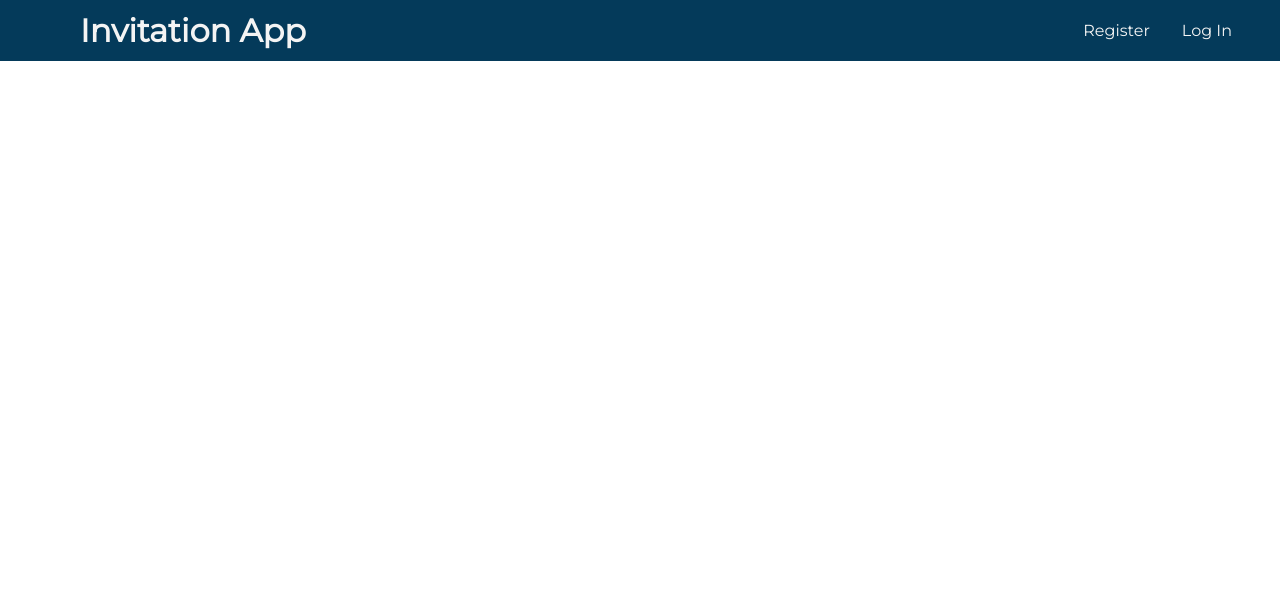
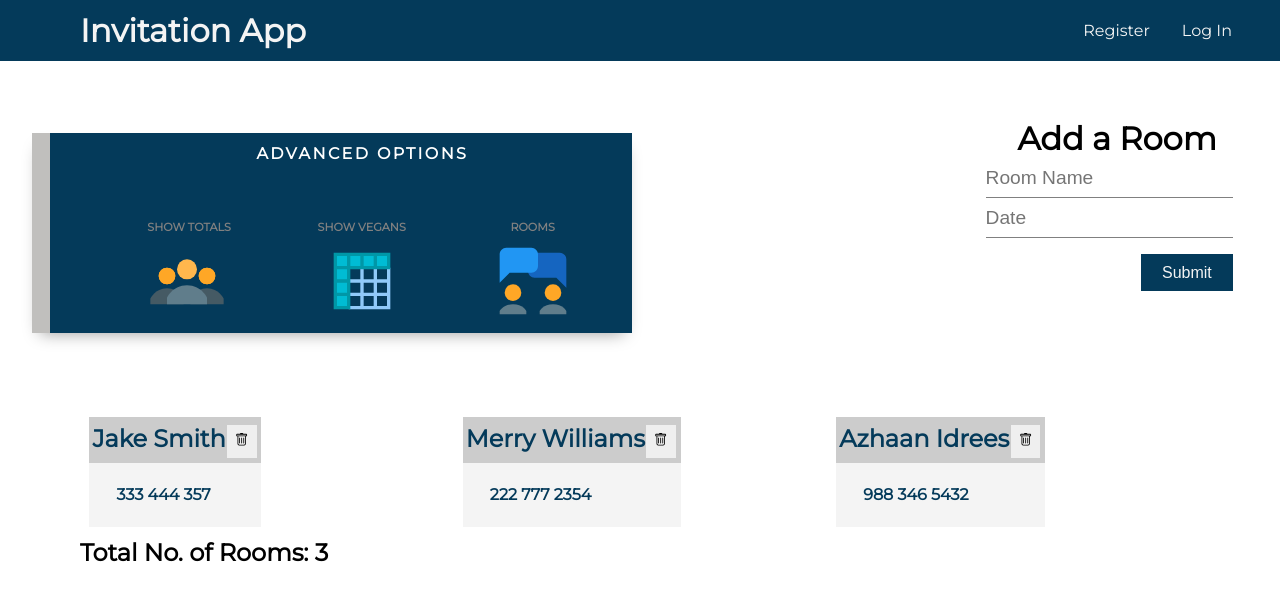
Before and after one commit to ilvalamberte/Invitation_app, a React (Create React App) app in the folder client/: page /House in a window 1280 px wide. Shown: the top 600 px of the page. Built offline with nearby package versions, Linux system fonts and the light colour scheme.

Commit message:
upto room and room state static

```diff
--- a/client/src/App.js
+++ b/client/src/App.js
@@ -11,7 +11,8 @@ import Register from './components/pages/Register.js'
 import Login from './components/pages/Login.js'
 import setToken from '../src/utils/setToken.js'
 import VeganGuest from '../src/components/guests/VeganGuest.js'
-
+import { House } from './components/pages/House';
+import RoomState from './context/roomContext/RoomState.js'
 
 
 if (localStorage.token) {
@@ -25,6 +26,7 @@ function App() {
   return (
     <AuthState>
     <GuestState>
+    <RoomState>
     <Router>
     <div>
       <Navbar />
@@ -34,9 +36,11 @@ function App() {
         <Route exact path= '/login' component={Login}/>
         <Route exact path= '/GuestCounter' component={GuestCounter}/>
         <Route exact path= '/VeganGuest' component={VeganGuest}/>
+        <Route exact path= "/House" component={House} />
       </Switch>
     </div>
     </Router>
+    </RoomState>
     </GuestState>
     </AuthState>
   );
--- a/client/src/components/guests/GuestCard.js
+++ b/client/src/components/guests/GuestCard.js
@@ -40,8 +40,10 @@ const GuestCard = (props) => {
                   </Link>
                 </div>
                 <div>
+                <Link to='/House'>
                   <div class="title">{props.filter3}</div>
                   <div><FcCollaboration className="iconSize"/></div>
+                  </Link>
                 </div>
               </div>
             </div>
--- a/client/src/components/layout/Navbar.js
+++ b/client/src/components/layout/Navbar.js
@@ -38,7 +38,7 @@ const Navbar = () => {
         <div className="navbar">
         <div className="logo">
             <h1><i className='as fa-glass-cheers' />
-            Invitation App
+            <Link to="/">Invitation App</Link>
             </h1>
         </div>
         <ul>
--- a/client/src/components/pages/Home.js
+++ b/client/src/components/pages/Home.js
@@ -16,7 +16,7 @@ const Home = () => {
             <div className="main">
                 <div className="filter">
 
-                <GuestCard mainIcon="" name="Advanced Options" filter1="Show Totals" filter2="Show Vegans" filter3="Book a room" filter1icon={<FcConferenceCall />}/>
+                <GuestCard mainIcon="" name="Advanced Options" filter1="Show Totals" filter2="Show Vegans" filter3="Rooms" filter1icon={<FcConferenceCall />}/>
 
                 </div>
                 <GuestForm />
--- /dev/null
+++ b/client/src/components/pages/House.js
@@ -0,0 +1,22 @@
+import React from 'react'
+import GuestCard from '../guests/GuestCard'
+import {FcConferenceCall} from 'react-icons/fc'
+import { Room } from '../rooms/Room'
+import { RoomForm } from '../rooms/RoomForm'
+import { Rooms } from '../rooms/Rooms'
+
+export const House = () => {
+    return (
+        <div className="app-container">
+            <div class="main">
+                <div className="filter">
+                    <GuestCard mainIcon="" name="Advanced Options" filter1="Show Totals" filter2="Show Vegans" filter3="Rooms" filter1icon={<FcConferenceCall />}/>
+                </div>
+                    <RoomForm />
+                <div>
+            </div>
+            </div>
+                <Rooms />
+        </div>
+    )
+}
--- /dev/null
+++ b/client/src/components/rooms/Room.js
@@ -0,0 +1,31 @@
+import React, {useContext} from 'react'
+import RoomContext from '../../context/roomContext/RoomContext.js'
+
+import { BsTrash } from 'react-icons/bs'
+
+export const Room = ({room}) => {
+    const { removeRoom } = useContext(RoomContext)
+    const {_id, name, phone} = room
+
+    const handleRemove = () => {
+        removeRoom(_id)
+    }
+
+    return (
+        <div class="main">
+            <div className="guest-card">
+                <div className="card-head">
+                    <h2>{name}</h2>
+                    <button className="btn1" onClick={handleRemove}>
+                    <BsTrash />
+                </button>
+                </div>
+                <div className="card-body">
+                    <div className="contact">
+                        <p>{phone}</p>
+                    </div>
+                </div>
+            </div>
+        </div>
+    )
+}
--- /dev/null
+++ b/client/src/components/rooms/RoomForm.js
@@ -0,0 +1,22 @@
+import React, {useState} from 'react'
+
+export const RoomForm = () => {
+    const [room, setRoom] = useState({
+        name:'',
+        phone:''
+    })
+
+    const {name, phone} = room
+    return (
+        <div class="main">
+        {/* <h1>{editAble !== null ? 'Edit Guest' : 'Add Guest'}</h1> */}
+            <form onSubmit={onsubmit} class="main">
+                <h1>Add a Room</h1>
+                <input type="text" placeholder="Room Name" name="name" value={name}/>
+                <input type="text" placeholder="Date" name="phone" value={phone}/>
+                {/* <input type="text" placeholder="Phone" name="phone" value={phone} onChange={handleChange}/> */}
+                <input type="submit" value="Submit" class="btn" />
+            </form>
+        </div>
+    )
+}
--- /dev/null
+++ b/client/src/components/rooms/Rooms.js
@@ -0,0 +1,19 @@
+import React, {useContext, useEffect} from 'react'
+import { Room }  from './Room'
+import RoomContext from '../../context/roomContext/RoomContext.js'
+
+export const Rooms = () => {
+    const { rooms } = useContext(RoomContext)
+    const roomLentgth = rooms.length
+
+    // useEffect(() => {
+    //     getRooms()
+    // })
+    return (
+        <div className="guests">
+                {rooms.map(room => <Room key={room.id} room={room} />)}
+                {/* <Room /> */}
+            <h2>Total No. of Rooms: {roomLentgth}</h2>
+        </div>
+    )
+}
--- /dev/null
+++ b/client/src/context/roomContext/RoomContext.js
@@ -0,0 +1,3 @@
+import { createContext } from 'react'
+const RoomContext = createContext()
+export default RoomContext
--- /dev/null
+++ b/client/src/context/roomContext/RoomState.js
@@ -0,0 +1,50 @@
+import React, {useReducer} from 'react'
+import RoomContext from './RoomContext.js'
+import RoomReducer from './RoomReducer'
+
+const RoomState = (props) => {
+        const initialState = {
+            // filterGuest : false,
+
+            // editAble:null,
+            rooms: [
+                {
+                    id: 1,
+                    name: "Jake Smith",
+                    phone: "333 444 357",
+                },
+                {
+                    id: 2,
+                    name: "Merry Williams",
+                    phone: "222 777 2354",
+                },
+                {
+                    id: 3,
+                    name: "Azhaan Idrees",
+                    phone: "988 346 5432",
+                },
+            ],
+            errors:null
+        }
+
+        const [state, dispatch] = useReducer(RoomReducer, initialState)
+
+        const addRoom = (rooms) =>{
+            rooms.id = Date.now()
+            dispatch({
+                // type: ADD_ROOM,
+                payload: rooms
+            })
+        }
+        return (
+            <RoomContext.Provider
+                value={{
+                    rooms: state.rooms,
+                    addRoom
+                }}
+            >{props.children}</RoomContext.Provider>
+        )
+}
+
+
+export default RoomState
```
Also changed, not shown: client/src/context/roomContext/RoomReducer.js (added).
